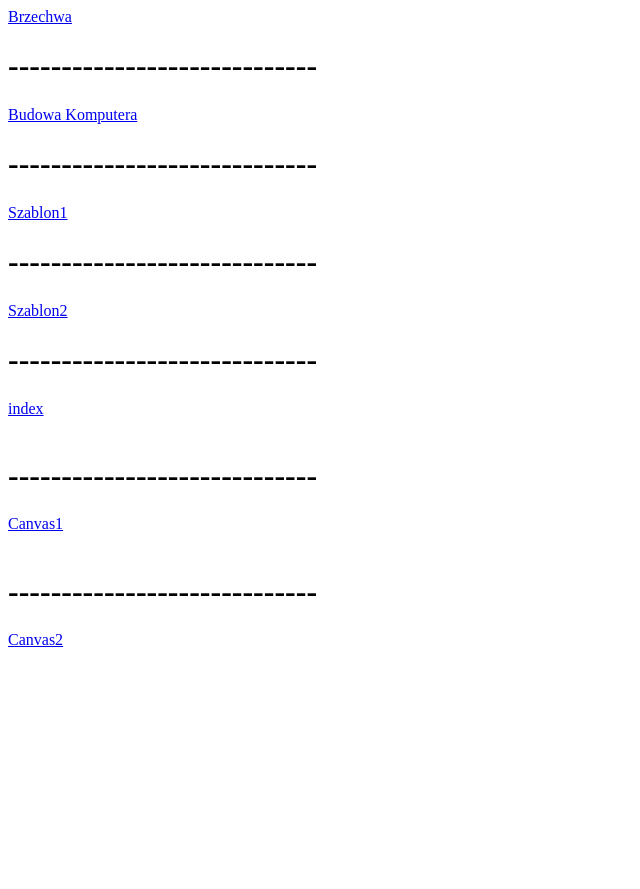
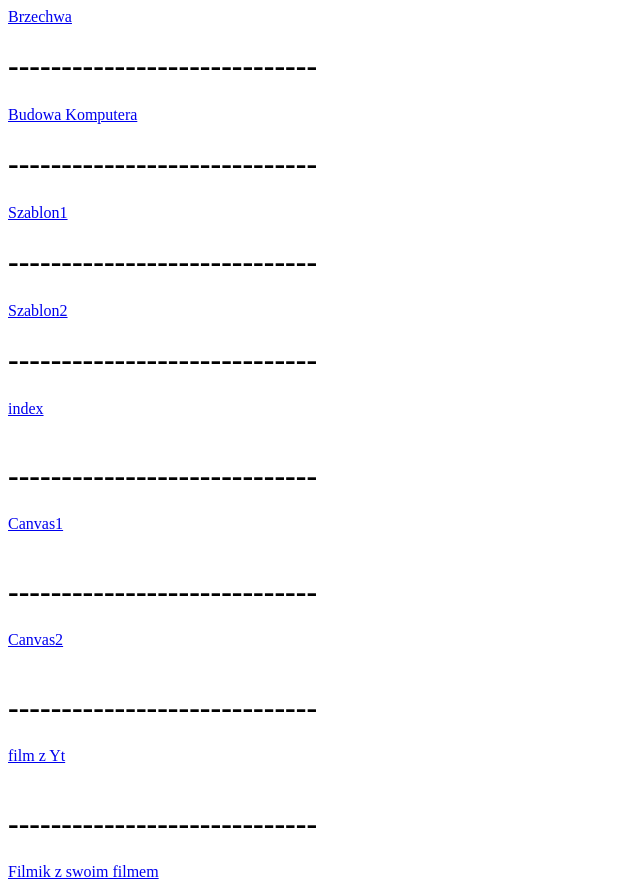
Before and after one commit to Kacpereczeq/x, a plain HTML site: page Index.html in a window 1280 px wide. Shown: the whole page, without its empty margins (0-640 px from the left). Before the commit the page ends 800 px from the top, so only its background shows below. Drawn offline with Linux system fonts and the light colour scheme.

Commit message:
Update Index.html

```diff
--- a/Index.html
+++ b/Index.html
@@ -21,5 +21,9 @@
 	<a href="canvas.html"> Canvas1</a><br>
 	<br><h1>-----------------------------</h1>
 	<a href="canvas1.html"> Canvas2</a><br>
+	<br><h1>-----------------------------</h1>
+	<a href="film.html"> film z Yt</a><br>
+	<br><h1>-----------------------------</h1>
+	<a href="filmikkomp.html"> Filmik z swoim filmem </a><br>
 </body>
 </html>
```
